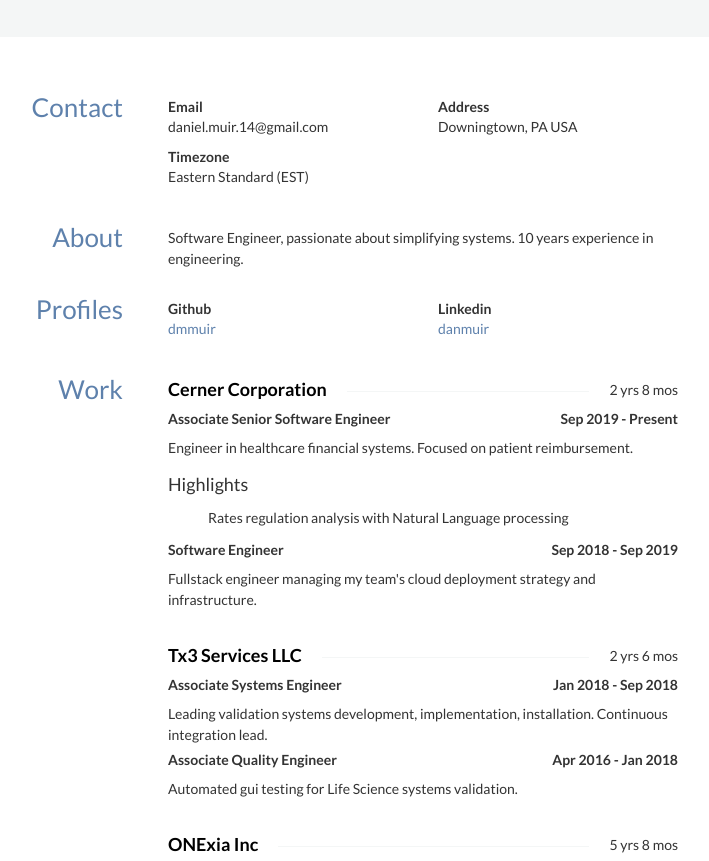
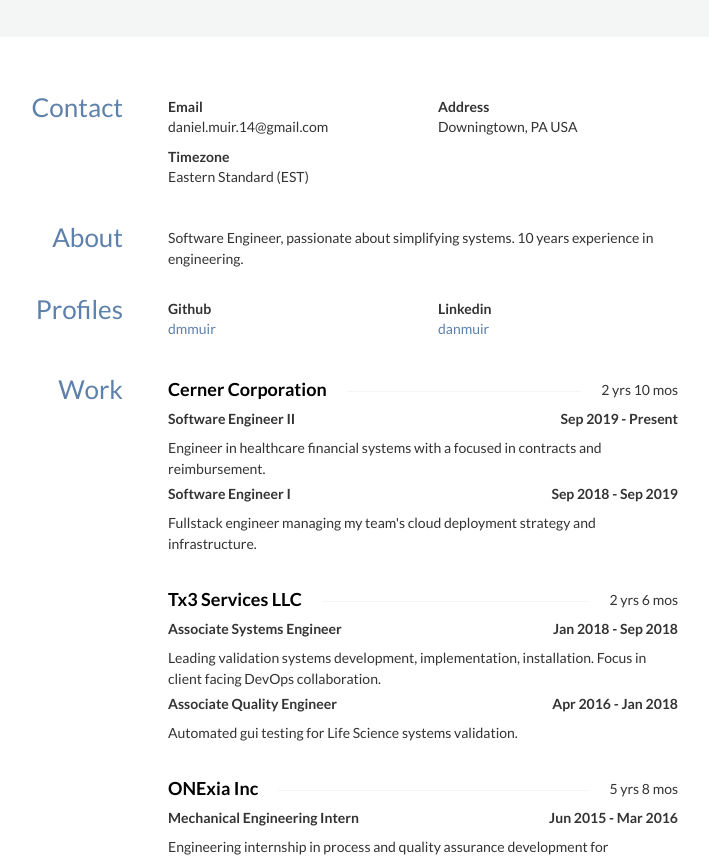
Before and after one commit to dmmuir/resume, a plain HTML site: page index.html in a window 1280 px wide. Shown: the part 149-1010 px from the top of the page, without its empty margins (307-1016 px from the left). Drawn offline with nearby package versions, Linux system fonts and the light colour scheme; some icons are missing.

Commit message:
Update resume

```diff
--- a/index.html
+++ b/index.html
@@ -287,26 +287,22 @@
 			<div class="col-sm-12">
 				<h4 class="strike-through">
 					<span>Cerner Corporation</span>
-					<span class="date pull-right">2 yrs 8 mos</span>
+					<span class="date pull-right">2 yrs 10 mos</span>
 				</h4>
 				<div class="position">
 					<span>
-						Associate Senior Software Engineer
+						Software Engineer II
 					</span>
 					<span class="date pull-right">
 						Sep 2019 - Present
 					</span>
 				</div>
 				<div class="summary">
-					<p>Engineer in healthcare financial systems. Focused on patient reimbursement.</p>
+					<p>Engineer in healthcare financial systems with a focused in contracts and reimbursement.</p>
 				</div>
-				<h4>Highlights</h4>
-				<ul class="highlights">
-					<li class="bullet">Rates regulation analysis with Natural Language processing</li>
-				</ul>
 				<div class="position">
 					<span>
-						Software Engineer
+						Software Engineer I
 					</span>
 					<span class="date pull-right">
 						Sep 2018 - Sep 2019
@@ -330,7 +326,7 @@
 					</span>
 				</div>
 				<div class="summary">
-					<p>Leading validation systems development, implementation, installation. Continuous integration lead.</p>
+					<p>Leading validation systems development, implementation, installation. Focus in client facing DevOps collaboration.</p>
 				</div>
 				<div class="position">
 					<span>
```
